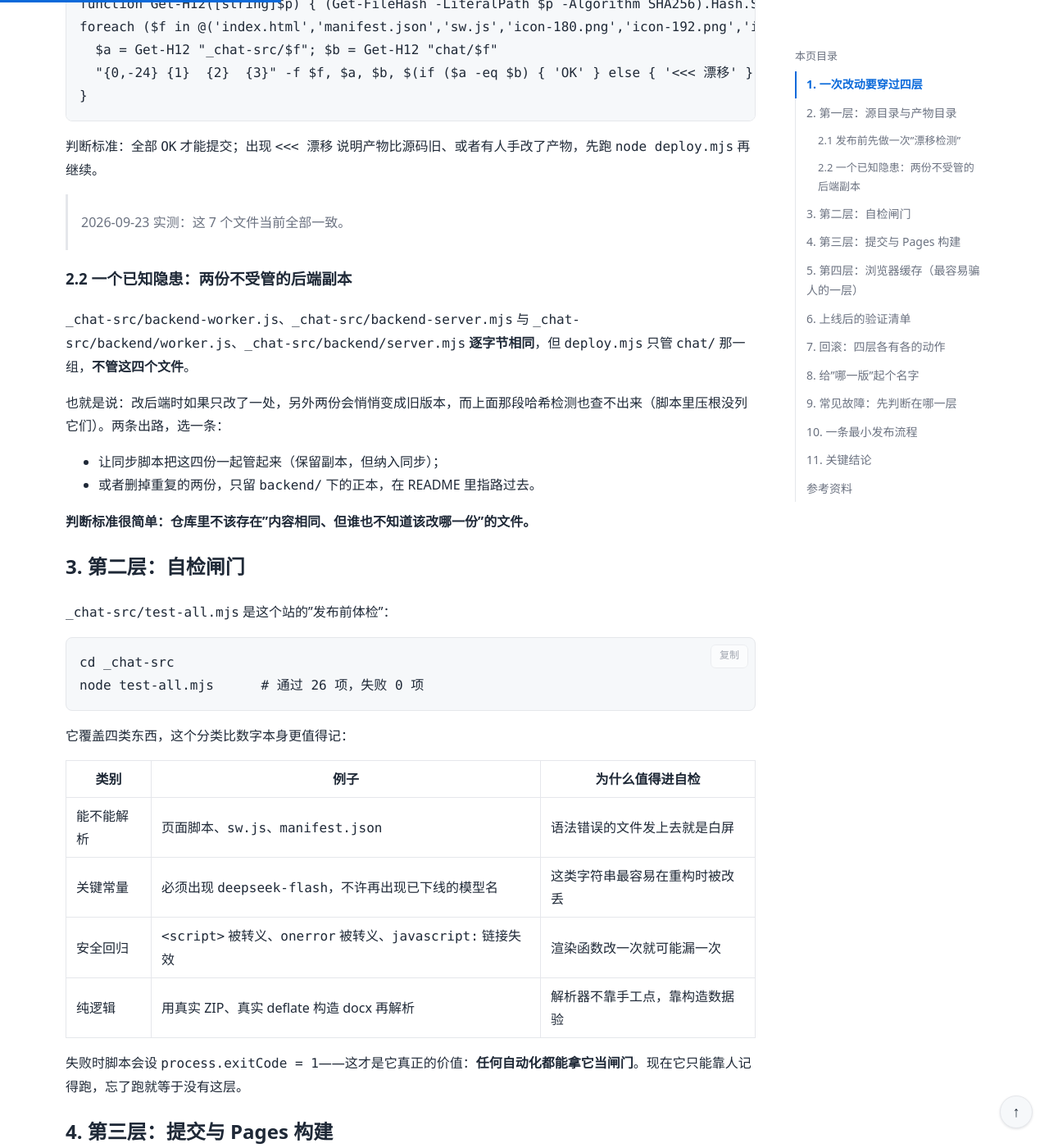
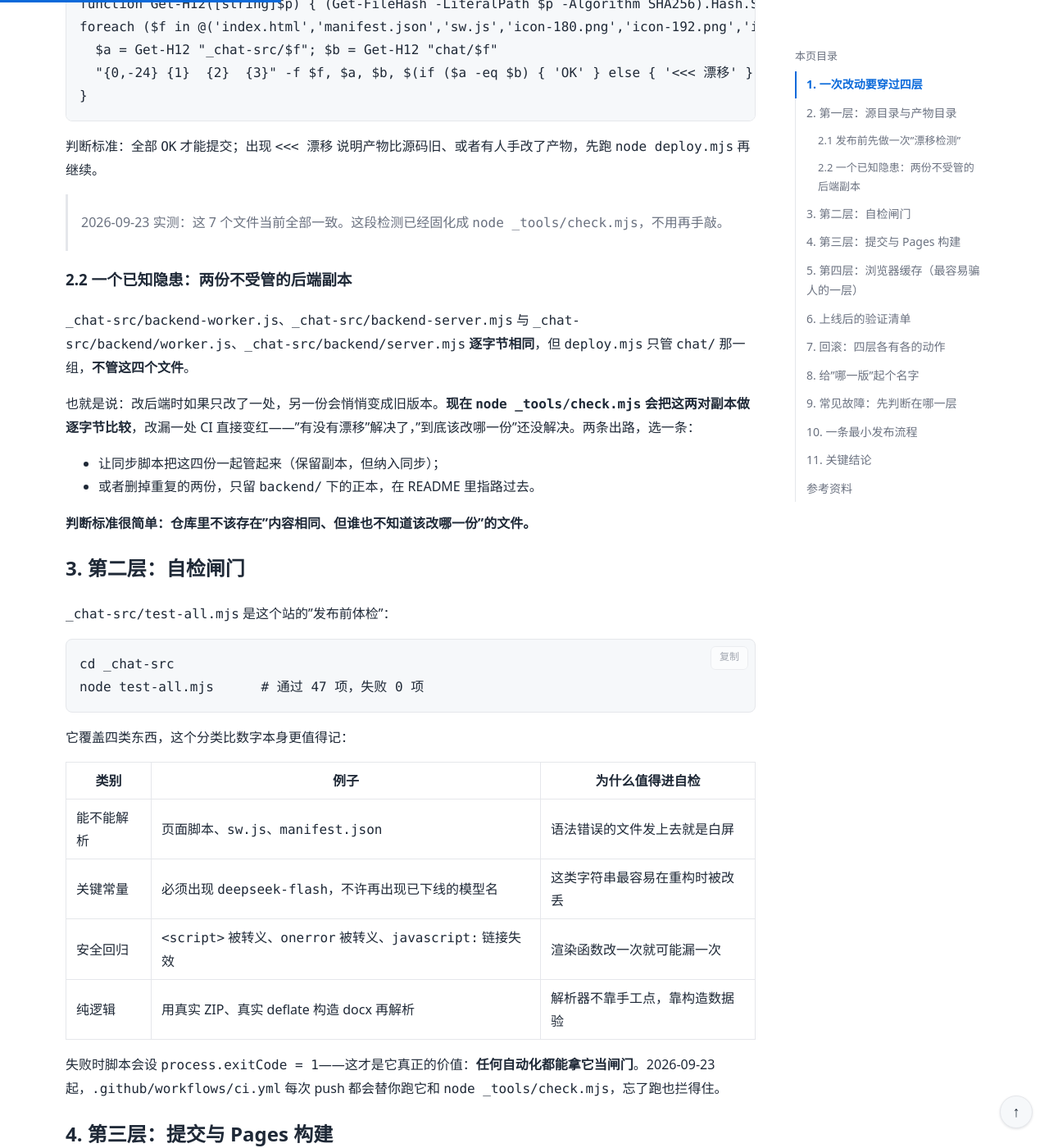
Before and after one commit to kingo0807/my-website, a Jekyll site: the page built from _guides/publish-and-rollback.md, in a window 1280 px wide and 1400 px high, scrolled down 1912 px. Shown: the whole window at 82% size. Built offline with Jekyll 4.4.1, drawn with Linux system fonts in a browser that asks for light colours; some of the changed text lies outside the part shown.

Commit message:
docs(guide): align the release guide with the new CI, cache version and checks

````diff
--- a/_guides/publish-and-rollback.md
+++ b/_guides/publish-and-rollback.md
@@ -76,13 +76,13 @@ foreach ($f in @('index.html','manifest.json','sw.js','icon-180.png','icon-192.p
 
 判断标准：全部 `OK` 才能提交；出现 `<<< 漂移` 说明产物比源码旧、或者有人手改了产物，先跑 `node deploy.mjs` 再继续。
 
-> 2026-09-23 实测：这 7 个文件当前全部一致。
+> 2026-09-23 实测：这 7 个文件当前全部一致。这段检测已经固化成 `node _tools/check.mjs`，不用再手敲。
 
 ### 2.2 一个已知隐患：两份不受管的后端副本
 
 `_chat-src/backend-worker.js`、`_chat-src/backend-server.mjs` 与 `_chat-src/backend/worker.js`、`_chat-src/backend/server.mjs` **逐字节相同**，但 `deploy.mjs` 只管 `chat/` 那一组，**不管这四个文件**。
 
-也就是说：改后端时如果只改了一处，另外两份会悄悄变成旧版本，而上面那段哈希检测也查不出来（脚本里压根没列它们）。两条出路，选一条：
+也就是说：改后端时如果只改了一处，另一份会悄悄变成旧版本。**现在 `node _tools/check.mjs` 会把这两对副本做逐字节比较**，改漏一处 CI 直接变红——"有没有漂移"解决了，"到底该改哪一份"还没解决。两条出路，选一条：
 
 - 让同步脚本把这四份一起管起来（保留副本，但纳入同步）；
 - 或者删掉重复的两份，只留 `backend/` 下的正本，在 README 里指路过去。
@@ -95,7 +95,7 @@ foreach ($f in @('index.html','manifest.json','sw.js','icon-180.png','icon-192.p
 
 ```bash
 cd _chat-src
-node test-all.mjs      # 通过 26 项，失败 0 项
+node test-all.mjs      # 通过 47 项，失败 0 项
 ```
 
 它覆盖四类东西，这个分类比数字本身更值得记：
@@ -107,7 +107,7 @@ node test-all.mjs      # 通过 26 项，失败 0 项
 | 安全回归 | `<script>` 被转义、`onerror` 被转义、`javascript:` 链接失效 | 渲染函数改一次就可能漏一次 |
 | 纯逻辑 | 用真实 ZIP、真实 deflate 构造 docx 再解析 | 解析器不靠手工点，靠构造数据验 |
 
-失败时脚本会设 `process.exitCode = 1`——这才是它真正的价值：**任何自动化都能拿它当闸门**。现在它只能靠人记得跑，忘了跑就等于没有这层。
+失败时脚本会设 `process.exitCode = 1`——这才是它真正的价值：**任何自动化都能拿它当闸门**。2026-09-23 起，`.github/workflows/ci.yml` 每次 push 都会替你跑它和 `node _tools/check.mjs`，忘了跑也拦得住。
 
 ## 4. 第三层：提交与 Pages 构建
 
@@ -233,7 +233,7 @@ curl -s -o /dev/null -w "%{http_code}\n" https://api.wangyuyue.xyz/balance
 
 - [ ] `node test-all.mjs` → 失败 0 项
 - [ ] `node deploy.mjs` → 没有 `!! 缺少`
-- [ ] 哈希检测 → 全部 `OK`
+- [ ] `node _tools/check.mjs` → 全部通过
 
 发布中：
 
@@ -243,7 +243,7 @@ curl -s -o /dev/null -w "%{http_code}\n" https://api.wangyuyue.xyz/balance
 
 发布后：
 
-- [ ] Actions 里 `pages build and deployment` 成功
+- [ ] Actions 里 `pages build and deployment` 成功（连新记录都没有时，手动 `gh api -X POST repos/<owner>/<repo>/pages/builds`）
 - [ ] 三个入口 `curl` 都是 200
 - [ ] 抽一个刚改过的字符串，确认内容真的换了
 - [ ] 后端 `/balance` 通
@@ -260,8 +260,8 @@ curl -s -o /dev/null -w "%{http_code}\n" https://api.wangyuyue.xyz/balance
 
 1. 发布不是"push 成功"，而是**四层全部到位**：产物、自检、构建、缓存；
 2. 发布脚本必须会报错——安静地少发一个文件，比报错危险得多；
-3. 自检的价值不在 26 这个数字，而在退出码：它能被自动化当闸门；
-4. `push` 成功 ≠ 上线成功，构建失败要去 Actions 看；
+3. 自检的价值不在 47 这个数字，而在退出码：它能被自动化当闸门；
+4. `push` 成功 ≠ 上线成功，构建失败要去 Actions 看，连构建都可能压根没被触发；
 5. 缓存优先的资源（图标、`manifest.json`）是"看到旧版本"的头号嫌疑；
 6. 已经下发的 Service Worker 收不回来，能做的只有"快速再发一版"；
 7. 回滚分四层；密钥不跟着代码回滚，泄露了就轮换；
````
Also changed, not shown: other parts of _guides/publish-and-rollback.md (+2 -2 lines).
